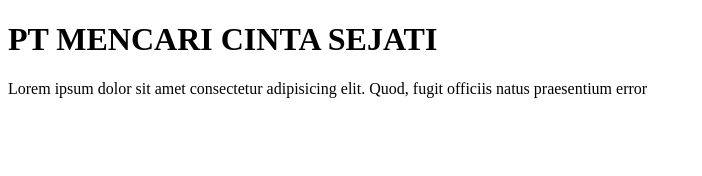
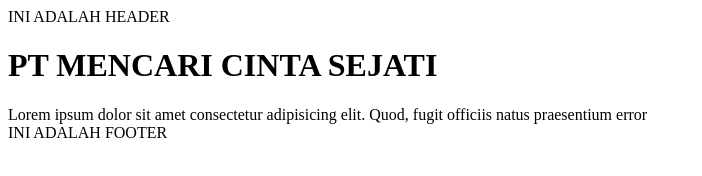
Before and after one commit to nigelsatria/CompanyProfile, a plain HTML site: page index.html in a window 1280 px wide. Shown: the whole page, without its empty margins (0-702 px from the left). Drawn offline with Linux system fonts and the light colour scheme.

Commit message:
Membuat header dan footer

```diff
--- a/index.html
+++ b/index.html
@@ -6,8 +6,12 @@
     <title>GIT DASAR</title>
   </head>
   <body>
+    <header>INI ADALAH HEADER</header>
+
     <h1>PT MENCARI CINTA SEJATI</h1>
 
     <div>Lorem ipsum dolor sit amet consectetur adipisicing elit. Quod, fugit officiis natus praesentium error</div>
+
+    <footer>INI ADALAH FOOTER</footer>
   </body>
 </html>
```
